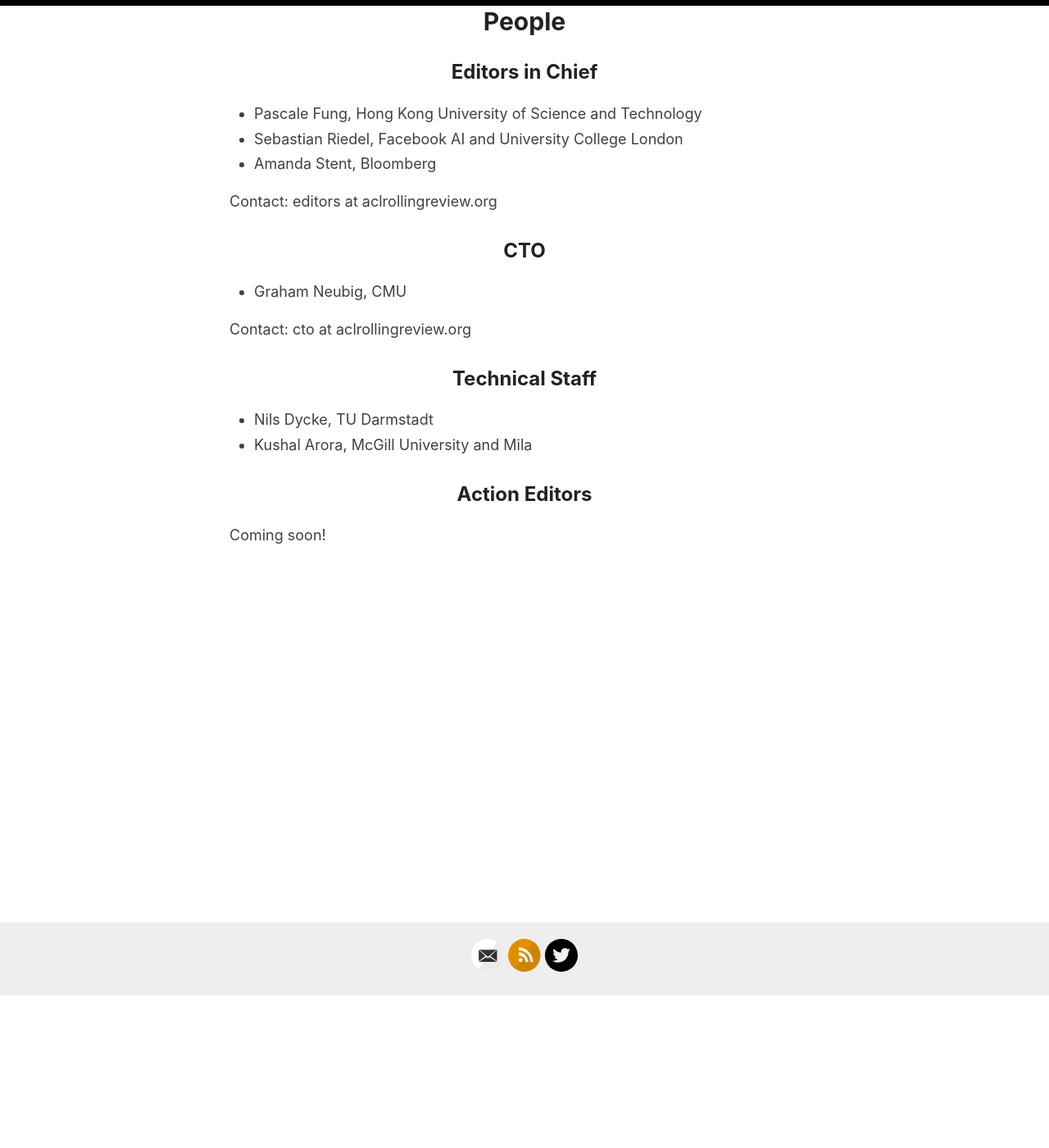
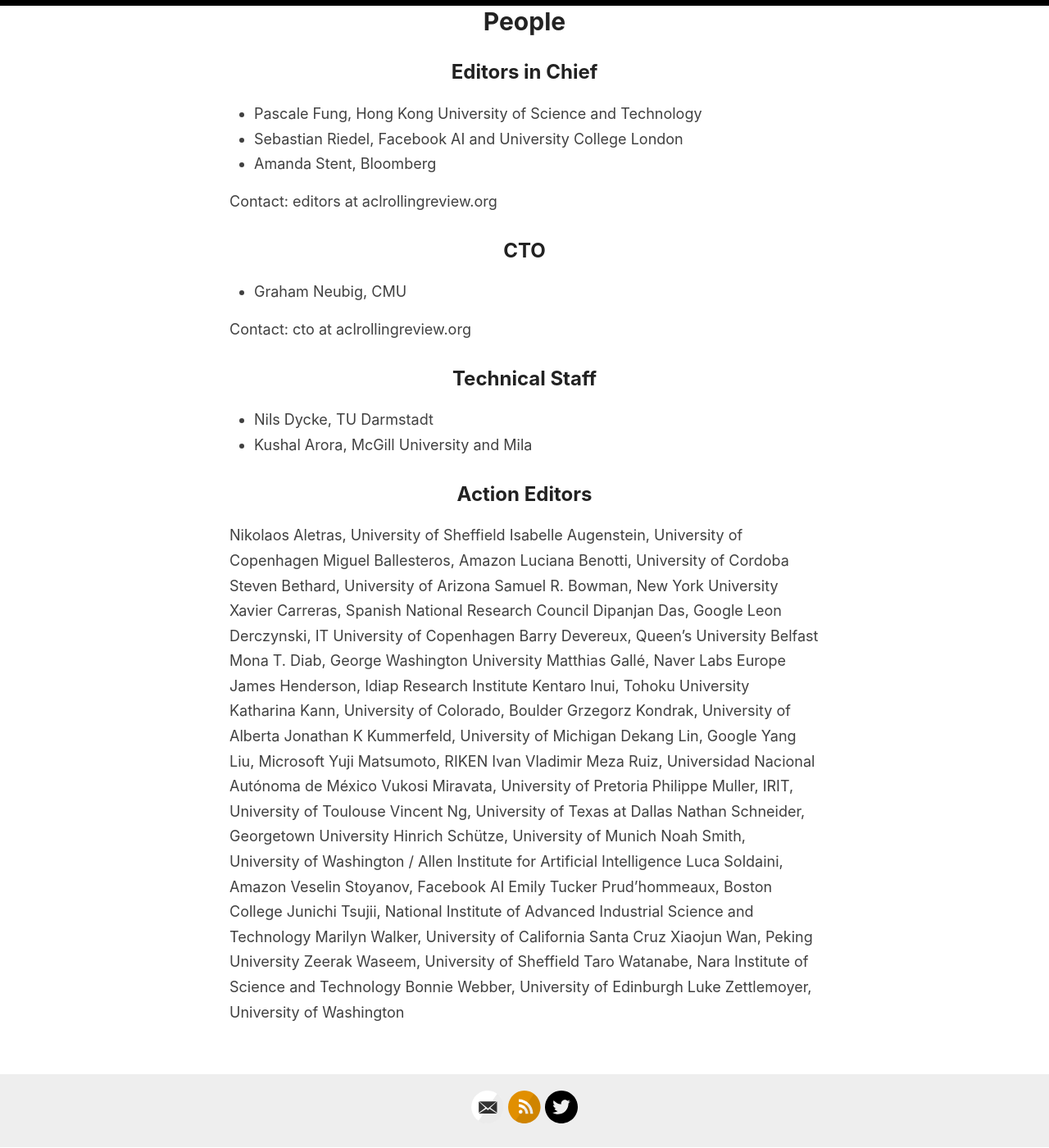
Before and after one commit to amitmerchant1990/reverie, a Jekyll site: the page built from people.md, in a window 1280 px wide and 1400 px high, scrolled down 186 px. Shown: the whole window at 82% size. Built offline with Jekyll 4.4.1, drawn with Linux system fonts in a browser that asks for light colours.

Commit message:
Update people.md

```diff
--- a/people.md
+++ b/people.md
@@ -25,4 +25,40 @@
 
 ## Action Editors
 
-Coming soon!
+Nikolaos Aletras, University of Sheffield
+Isabelle Augenstein, University of Copenhagen
+Miguel Ballesteros, Amazon
+Luciana Benotti, University of Cordoba
+Steven Bethard, University of Arizona
+Samuel R. Bowman, New York University
+Xavier Carreras, Spanish National Research Council
+Dipanjan Das, Google
+Leon Derczynski, IT University of Copenhagen
+Barry Devereux, Queen's University Belfast
+Mona T. Diab, George Washington University
+Matthias Gallé, Naver Labs Europe
+James Henderson, Idiap Research Institute
+Kentaro Inui, Tohoku University
+Katharina Kann, University of Colorado, Boulder
+Grzegorz Kondrak, University of Alberta
+Jonathan K Kummerfeld, University of Michigan
+Dekang Lin, Google
+Yang Liu, Microsoft
+Yuji Matsumoto, RIKEN
+Ivan Vladimir Meza Ruiz, Universidad Nacional Autónoma de México
+Vukosi Miravata, University of Pretoria
+Philippe Muller, IRIT, University of Toulouse
+Vincent Ng, University of Texas at Dallas
+Nathan Schneider, Georgetown University
+Hinrich Schütze, University of Munich
+Noah Smith, University of Washington / Allen Institute for Artificial Intelligence
+Luca Soldaini, Amazon
+Veselin Stoyanov, Facebook AI
+Emily Tucker Prud'hommeaux, Boston College
+Junichi Tsujii, National Institute of Advanced Industrial Science and Technology
+Marilyn Walker, University of California Santa Cruz
+Xiaojun Wan, Peking University
+Zeerak Waseem, University of Sheffield
+Taro Watanabe, Nara Institute of Science and Technology
+Bonnie Webber, University of Edinburgh
+Luke Zettlemoyer, University of Washington
```
